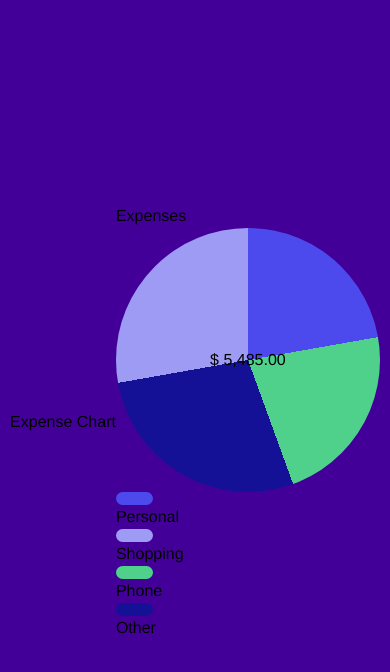
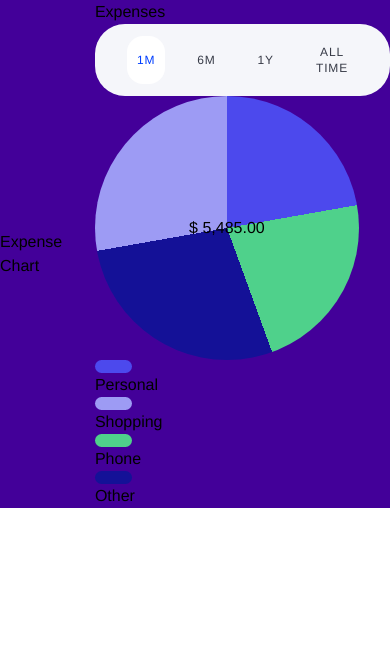
Before and after one commit to saniuzzaman-robin/expense-chart, an Angular app: page / in a window 390 px wide. Shown: the top 672 px of the page. Built offline with nearby package versions, Linux system fonts and the light colour scheme; a web font is replaced by a local one.

Commit message:
integrate tab filters and update responsive changes

```diff
--- a/src/app/app.component.html
+++ b/src/app/app.component.html
@@ -1,14 +1,27 @@
-<div class="chart-container flex flex-col items-center pt-8 pb-16">
-  <h1 class="text-white font-normal text-[42px] mb-8 leading-none">Expense Chart</h1>
+<div
+  class="chart-container flex flex-col items-center sm:justify-center h-screen overflow-y-auto py-8 sm:p-8"
+>
+  <h1 class="text-white font-normal text-[42px] mb-8 leading-none">
+    Expense Chart
+  </h1>
   <div
-    class="chart-box h-full w-full sm:rounded-3xl sm:h-[535px] sm:w-[535px] bg-white flex flex-col items-center py-8"
+    class="chart-box w-full rounded-3xl min-w-fit min-h-min sm:w-[535px] bg-white flex flex-col items-center p-8"
   >
     <h2 class="text-2xl font-normal">Expenses</h2>
-    <app-expense-tab></app-expense-tab>
+    <app-expense-tab
+      [filterPeriodTabs]="periodTabs"
+      class="mt-10 mb-6"
+      (selectedTabChange)="onSelectedTabChange($event)"
+    ></app-expense-tab>
     <app-expense-pie-chart></app-expense-pie-chart>
-    <div class="mt-12 flex gap-6 flex-wrap items-center justify-center px-6 sm:px-2">
+    <div
+      class="mt-12 flex gap-6 flex-wrap items-center justify-center px-6 sm:px-2"
+    >
       @for (type of expenseTypes; track $index) {
-        <app-expense-type [colorCode]="type.colorCode" [name]="type.name"></app-expense-type>
+      <app-expense-type
+        [colorCode]="type.colorCode"
+        [name]="type.name"
+      ></app-expense-type>
       }
     </div>
   </div>
--- a/src/app/app.component.scss
+++ b/src/app/app.component.scss
@@ -1,8 +1,6 @@
 .chart-container {
   background-color: #430099;
   width: 100vw;
-  height: 100vh;
   display: flex;
-  justify-content: center;
   align-items: center;
 }
--- a/src/app/app.component.ts
+++ b/src/app/app.component.ts
@@ -1,19 +1,40 @@
-import { Component } from '@angular/core';
+import { Component, OnInit } from '@angular/core';
 import { CommonModule } from '@angular/common';
 import { RouterOutlet } from '@angular/router';
-import { ExpenseTabComponent } from "./shared/components/expense-tab/expense-tab.component";
-import { ExpensePieChartComponent } from "./shared/components/expense-pie-chart/expense-pie-chart.component";
-import { ExpenseTypeComponent } from "./shared/components/expense-type/expense-type.component";
-import { ExpenseTypes } from './shared/data/chart-data';
+import { ExpenseTabComponent } from './shared/components/expense-tab/expense-tab.component';
+import { ExpensePieChartComponent } from './shared/components/expense-pie-chart/expense-pie-chart.component';
+import { ExpenseTypeComponent } from './shared/components/expense-type/expense-type.component';
+import { ChartData, ExpenseTypes } from './shared/data/chart-data';
+import { ChartItem } from './shared/models/shared.model';
 
 @Component({
-    selector: 'app-root',
-    standalone: true,
-    templateUrl: './app.component.html',
-    styleUrl: './app.component.scss',
-    imports: [CommonModule, RouterOutlet, ExpenseTabComponent, ExpensePieChartComponent, ExpenseTypeComponent]
+  selector: 'app-root',
+  standalone: true,
+  templateUrl: './app.component.html',
+  styleUrl: './app.component.scss',
+  imports: [
+    CommonModule,
+    RouterOutlet,
+    ExpenseTabComponent,
+    ExpensePieChartComponent,
+    ExpenseTypeComponent,
+  ],
 })
-export class AppComponent {
+export class AppComponent implements OnInit {
   title = 'expense-chart';
   expenseTypes = ExpenseTypes;
+  chartData = ChartData;
+  periodTabs: string[] = [];
+  selectedTabData: ChartItem = ChartData[0];
+  ngOnInit() {
+    this.periodTabs = this.chartData.map((item) => {
+      return item.period;
+    });
+  }
+  onSelectedTabChange(tabName: string) {
+    this.selectedTabData =
+      this.chartData.find((item) => item.period === tabName) ??
+      this.selectedTabData;
+      console.log(this.selectedTabData);
+  }
 }
--- a/src/app/shared/components/expense-tab/expense-tab.component.html
+++ b/src/app/shared/components/expense-tab/expense-tab.component.html
@@ -1 +1,5 @@
-<div class="h-8"></div>
+<div class="tabs-container">
+    @for (tab of filterPeriodTabs; track $index) {
+        <button (click)="changeFilter(tab)" class="tab-btn uppercase text-base font-normal" [ngClass]="{'active': activeTabName==tab}">{{tab}}</button>
+    }
+</div>
--- a/src/app/shared/components/expense-tab/expense-tab.component.scss
+++ b/src/app/shared/components/expense-tab/expense-tab.component.scss
@@ -0,0 +1,21 @@
+.tabs-container {
+  display: flex;
+  background: #f5f6fa;
+  border-radius: 30px;
+  padding: 12px 32px;
+  gap: 22px;
+}
+.tab-btn {
+  color: #373b47;
+  font-size: 12px;
+  font-style: normal;
+  font-weight: 400;
+  line-height: 16px;
+  letter-spacing: 0.84px;
+  padding: 8px 10px;
+}
+.tab-btn.active {
+  color: #003eff;
+  background: white;
+  border-radius: 16px;
+}
--- a/src/app/shared/components/expense-tab/expense-tab.component.ts
+++ b/src/app/shared/components/expense-tab/expense-tab.component.ts
@@ -1,4 +1,4 @@
-import { Component } from '@angular/core';
+import { Component, EventEmitter, Input, OnInit, Output } from '@angular/core';
 import { CommonModule } from '@angular/common';
 
 @Component({
@@ -6,8 +6,17 @@ import { CommonModule } from '@angular/common';
   standalone: true,
   imports: [CommonModule],
   templateUrl: './expense-tab.component.html',
-  styleUrl: './expense-tab.component.scss'
+  styleUrl: './expense-tab.component.scss',
 })
-export class ExpenseTabComponent {
-
+export class ExpenseTabComponent implements OnInit {
+  @Input() filterPeriodTabs: any[] = [];
+  @Output() selectedTabChange = new EventEmitter<string>();
+  activeTabName: string = '';
+  ngOnInit() {
+    this.activeTabName = this.filterPeriodTabs[0];
+  }
+  changeFilter(tabName: string): void {
+    this.activeTabName = tabName;
+    this.selectedTabChange.emit(tabName);
+  }
 }
--- a/src/styles.scss
+++ b/src/styles.scss
@@ -3,7 +3,7 @@
 @tailwind components;
 @tailwind utilities;
 
-* {
+*, body {
   margin: 0;
   padding: 0;
   box-sizing: border-box;
```
